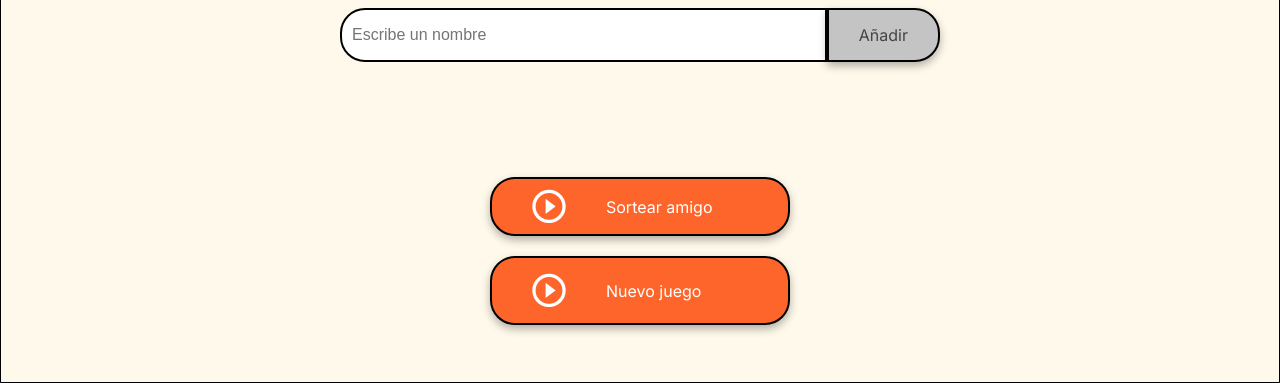
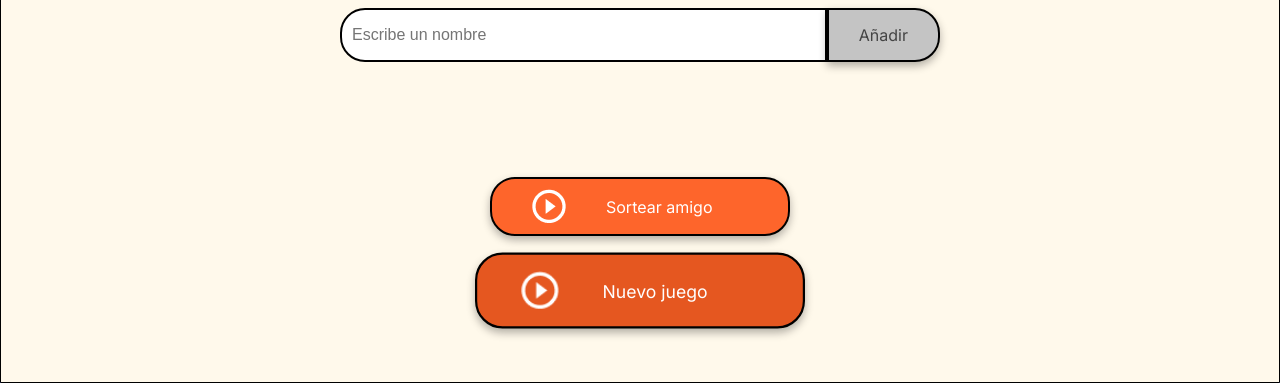
Before and after one commit to zzzNata/Juego-Amigo-Secreto, a plain HTML site: page index.html in a window 1280 px wide. In both pictures the pointer is over the button "Nuevo juego". Shown: the part 417-800 px from the top of the page. Drawn offline with Linux system fonts and the light colour scheme.

Commit message:
actualizacion

```diff
--- a/app.js
+++ b/app.js
@@ -2,7 +2,7 @@
 let nombreAmigos= [];
 let amigos= document.getElementById ("amigo");
 let listaDeAmigosEnLaPagina= document.getElementById("listaAmigos");
-
+//funcion que añade los amigos a las lista
 function agregarAmigo() {
     let nombreNuevo = amigos.value
     if (nombreNuevo !=="") {
@@ -36,14 +36,14 @@ function sortearAmigo() {
         document.getElementById("ganador").innerText = "Agrega algunos amigos para sortear";
     }
 }
-
+//esta funcion reinicia el juego
 function reiniciarJuego() {
     listaDeAmigosEnLaPagina.innerHTML= "";
     document.getElementById("ganador").innerText= "";
     reinicioArrays();
     return;
 }
-
+//funcion que reincia a cero el array
 function reinicioArrays () {
    nombreAmigos.splice(0, nombreAmigos.length); // Reinicia el array
 }
--- a/style.css
+++ b/style.css
@@ -127,13 +127,18 @@ button {
 
 .boton-new {
    display: flex;
-
     align-items: center;
     margin-top: 20px;
     width: 100%;
     color: var(--color-white);
     background-color: var(--color-button);
     font-size: 16px;
+    transition: transform 0.3s ease;
+}
+
+.boton-new:hover {
+    background-color: var(--color-button-hover);
+    transform: scale(1.1);
 }
 
 .boton-new img{
@@ -167,6 +172,7 @@ ul {
     color: var(--color-white);
     background-color: var(--color-button);
     font-size: 16px;
+    transition: transform 0.3s ease;
 }
 
 .button-draw img {
@@ -175,6 +181,7 @@ ul {
 
 .button-draw:hover {
     background-color: var(--color-button-hover);
+     transform: scale(1.1);
 }
 
 #ganador {
```
